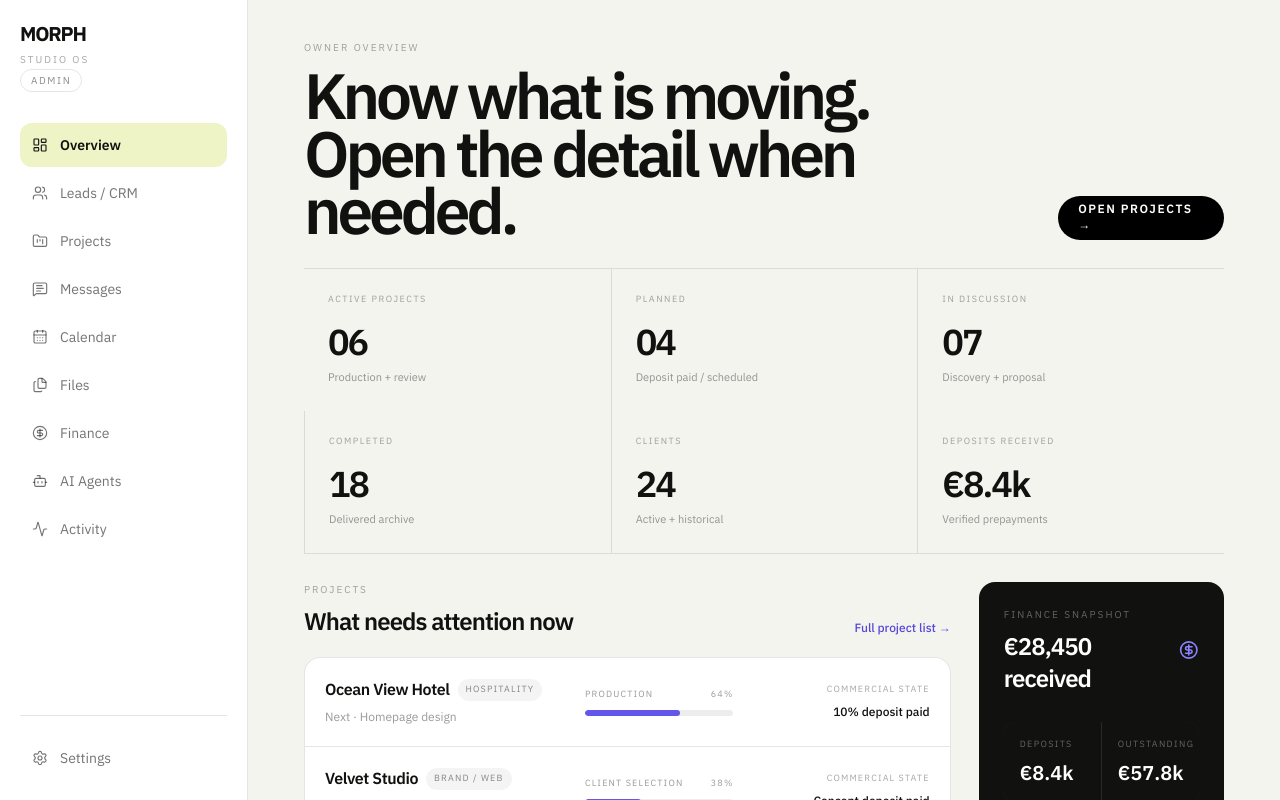
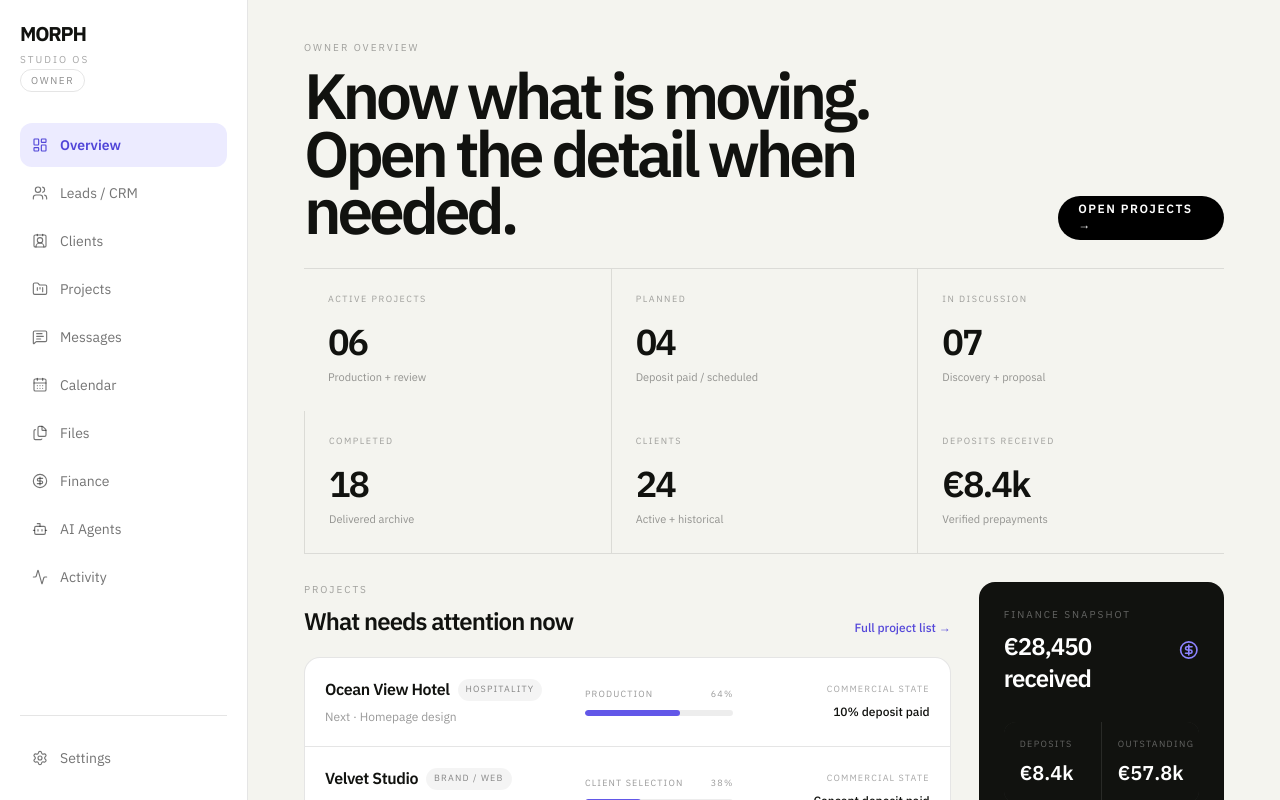
Before and after one commit to rusllich/lyzun-visual-engine, a Next.js app: page /dashboard in a window 1280 px wide. Shown: the top 800 px of the page. Built offline with nearby package versions, Linux system fonts and the light colour scheme.

Commit message:
feat(dashboard): add clients workspace navigation

```diff
--- a/components/dashboard/DashboardNav.tsx
+++ b/components/dashboard/DashboardNav.tsx
@@ -7,6 +7,7 @@ import {
   Bot,
   CalendarDays,
   CircleDollarSign,
+  ContactRound,
   Files,
   FolderKanban,
   LayoutDashboard,
@@ -18,6 +19,7 @@ import {
 const navItems = [
   { label: "Overview", href: "/dashboard", icon: LayoutDashboard },
   { label: "Leads / CRM", href: "/dashboard/crm", icon: Users },
+  { label: "Clients", href: "/dashboard/clients", icon: ContactRound },
   { label: "Projects", href: "/dashboard/projects", icon: FolderKanban },
   { label: "Messages", href: "/dashboard/messages", icon: MessageSquareText },
   { label: "Calendar", href: "/dashboard/calendar", icon: CalendarDays },
@@ -37,7 +39,7 @@ export default function DashboardNav() {
           <Link href="/dashboard" className="text-xl font-black tracking-[-0.06em]">MORPH</Link>
           <p className="mt-1 text-[10px] uppercase tracking-[0.2em] text-black/35">Studio OS</p>
         </div>
-        <span className="rounded-full border border-black/10 px-2.5 py-1 text-[10px] uppercase tracking-[0.16em] text-black/45">Admin</span>
+        <span className="rounded-full border border-black/10 px-2.5 py-1 text-[10px] uppercase tracking-[0.16em] text-black/45">Owner</span>
       </div>
 
       <nav className="mt-8 grid grid-cols-2 gap-1 sm:grid-cols-3 lg:grid-cols-1" aria-label="Dashboard navigation">
@@ -48,7 +50,7 @@ export default function DashboardNav() {
               key={href}
               href={href}
               aria-current={active ? "page" : undefined}
-              className={`flex min-h-11 items-center gap-3 rounded-xl px-3 text-sm transition-colors focus-visible:outline focus-visible:outline-2 focus-visible:outline-offset-2 focus-visible:outline-black ${active ? "bg-[#eef4c6] font-semibold" : "text-black/55 hover:bg-black/[0.035] hover:text-black"}`}
+              className={`flex min-h-11 items-center gap-3 rounded-xl px-3 text-sm transition-colors focus-visible:outline focus-visible:outline-2 focus-visible:outline-offset-2 focus-visible:outline-black ${active ? "bg-[#ecebff] font-semibold text-[#5146d8]" : "text-black/55 hover:bg-black/[0.035] hover:text-black"}`}
             >
               <Icon size={16} strokeWidth={1.7} aria-hidden="true" />
               <span>{label}</span>
```
